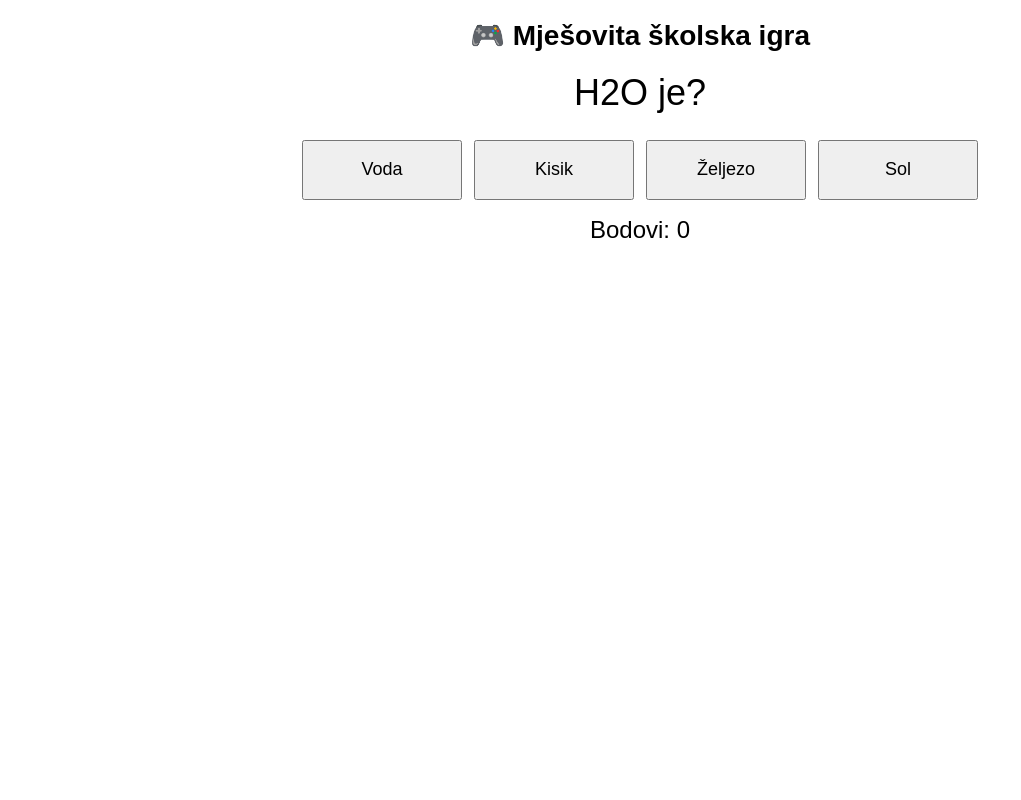
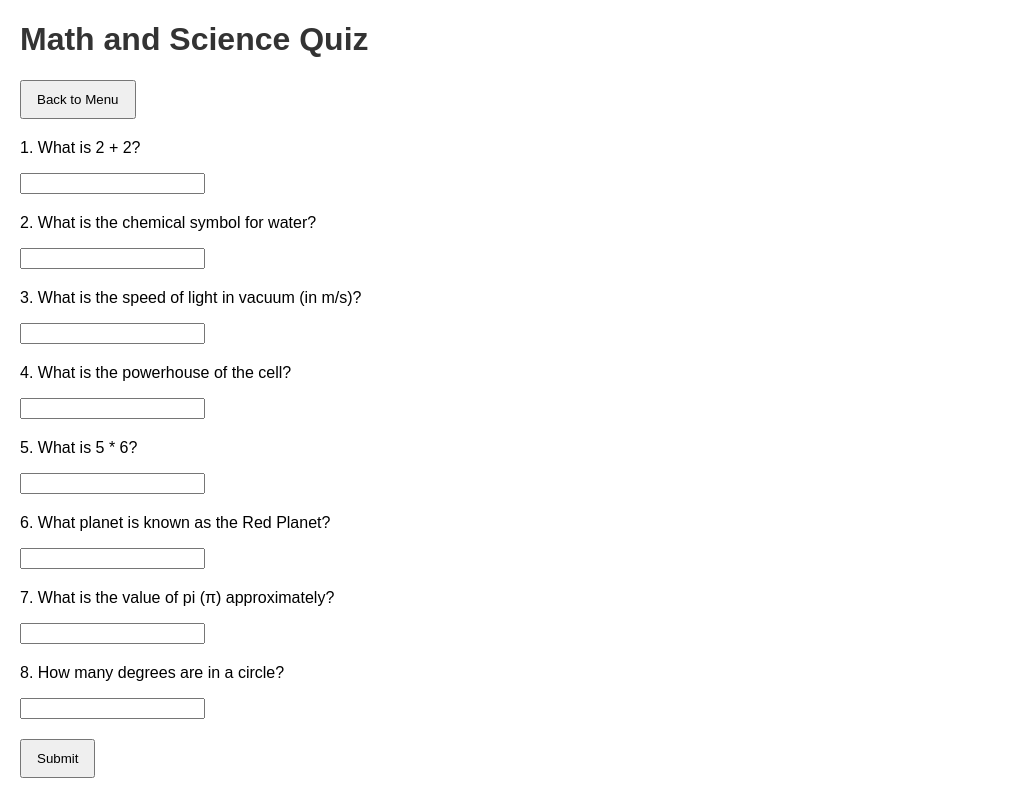
Before and after one commit to kristo4umi-debug/math-game, a plain HTML site: page matimatika.html in a window 1280 px wide. Shown: the whole page, without its empty margins (0-1021 px from the left). Drawn offline with Linux system fonts and the light colour scheme.

Commit message:
Updated matimatika.html with English content and quiz functionality

```diff
--- a/matimatika.html
+++ b/matimatika.html
@@ -1,107 +1,79 @@
 <!DOCTYPE html>
-<html lang="hr">
+<html lang="en">
 <head>
     <meta charset="UTF-8">
-<title>Mješovita školska igra</title>
+    <meta name="viewport" content="width=device-width, initial-scale=1.0">
+    <title>Math and Science Quiz</title>
     <style>
-body {
-    font-family: Arial;
-    text-align: center;
-}
-
-h1 {
-    font-size: 28px;
-}
-
-#pitanje {
-    font-size: 36px;
-    margin: 20px;
-}
-
-#gumbi button {
-    font-size: 18px;
-    width: 160px;
-    height: 60px;
-    margin: 6px;
-}
-
-#rezultat {
-    font-size: 22px;
-    margin-top: 10px;
-}
-
-#score {
-    font-size: 24px;
-}
+        body { font-family: Arial, sans-serif; margin: 20px; }
+        h1 { color: #333; }
+        .question { margin: 20px 0; }
+        .buttons { margin-top: 20px; }
+        button { padding: 10px 15px; }
     </style>
 </head>
+<body>
+    <h1>Math and Science Quiz</h1>
 
-<body>
+    <button onclick="window.location.href='index.html'">Back to Menu</button>
 
-<h1>🎮 Mješovita školska igra</h1>
-
-<div id="pitanje"></div>
-<div id="gumbi"></div>
-<div id="rezultat"></div>
-<div id="score">Bodovi: 0</div>
+    <div id="quiz">
+        <div class="question">
+            <p>1. What is 2 + 2?</p>
+            <input type="text" id="answer1">
+        </div>
+        <div class="question">
+            <p>2. What is the chemical symbol for water?</p>
+            <input type="text" id="answer2">
+        </div>
+        <div class="question">
+            <p>3. What is the speed of light in vacuum (in m/s)?</p>
+            <input type="text" id="answer3">
+        </div>
+        <div class="question">
+            <p>4. What is the powerhouse of the cell?</p>
+            <input type="text" id="answer4">
+        </div>
+        <div class="question">
+            <p>5. What is 5 * 6?</p>
+            <input type="text" id="answer5">
+        </div>
+        <div class="question">
+            <p>6. What planet is known as the Red Planet?</p>
+            <input type="text" id="answer6">
+        </div>
+        <div class="question">
+            <p>7. What is the value of pi (π) approximately?</p>
+            <input type="text" id="answer7">
+        </div>
+        <div class="question">
+            <p>8. How many degrees are in a circle?</p>
+            <input type="text" id="answer8">
+        </div>
+        <div class="buttons">
+            <button onclick="submitQuiz()">Submit</button>
+        </div>
+        <div id="result"></div>
+    </div>
 
     <script>
+        function submitQuiz() {
             let score = 0;
-let current = 0;
-
-let pitanja = [
-    { pitanje: "H2O je?", tocno: "Voda", opcije: ["Voda", "Kisik", "Sol", "Željezo"] },
-    { pitanje: "O2 je?", tocno: "Kisik", opcije: ["Kisik", "Voda", "Ugljik", "Helij"] },
-    { pitanje: "5 + 7 = ?", tocno: "12", opcije: ["10", "12", "13", "11"] },
-    { pitanje: "10 × 2 = ?", tocno: "20", opcije: ["20", "18", "22", "15"] },
-    { pitanje: "NaCl je?", tocno: "Sol", opcije: ["Sol", "Šećer", "Kisik", "Voda"] },
-    { pitanje: "15 - 6 = ?", tocno: "9", opcije: ["8", "9", "10", "7"] },
-    { pitanje: "CO2 je?", tocno: "Ugljikov dioksid", opcije: ["Ugljikov dioksid", "Kisik", "Voda", "Dušik"] },
-    { pitanje: "3 × 3 = ?", tocno: "9", opcije: ["6", "9", "12", "8"] }
+            let feedback = [];
+            const answers = [
+                "4", "H2O", "299792458", "Mitochondria", "30", "Mars", "3.14", "360"
             ];
-
-function novaPitanja() {
-    let q = pitanja[current];
-
-    document.getElementById("pitanje").innerText = q.pitanje;
-
-    let gumbi = document.getElementById("gumbi");
-    gumbi.innerHTML = "";
-
-    let opcije = [...q.opcije];
-    opcije.sort(() => Math.random() - 0.5);
-
-    opcije.forEach(opcija => {
-        let btn = document.createElement("button");
-        btn.innerText = opcija;
-        btn.onclick = () => provjeri(opcija);
-        gumbi.appendChild(btn);
-    });
-
-    document.getElementById("rezultat").innerText = "";
+            for (let i = 0; i < answers.length; i++) {
+                const userAnswer = document.getElementById(`answer${i + 1}`).value;
+                if (userAnswer === answers[i]) {
+                    score++;
+                    feedback.push(`Q${i + 1}: Correct`);
+                } else {
+                    feedback.push(`Q${i + 1}: Wrong, the correct answer is ${answers[i]}.`);
                 }
-
-function provjeri(odgovor) {
-    let tocno = pitanja[current].tocno;
-
-    if (odgovor === tocno) {
-        score++;
-        document.getElementById("rezultat").innerText = "Bravo! ✅";
-    } else {
-        document.getElementById("rezultat").innerText = "Netočno ❌ (Točno: " + tocno + ")";
             }
-
-    document.getElementById("score").innerText = "Bodovi: " + score;
-
-    setTimeout(() => {
-        current++;
-        if (current >= pitanja.length) current = 0;
-        novaPitanja();
-    }, 1200);
+            document.getElementById("result").innerHTML = `You scored ${score} out of ${answers.length}.<br>` + feedback.join("<br>");
         }
-
-novaPitanja();
     </script>
-
 </body>
 </html>
```
Lines whose indentation alone changed are shown as unchanged.
